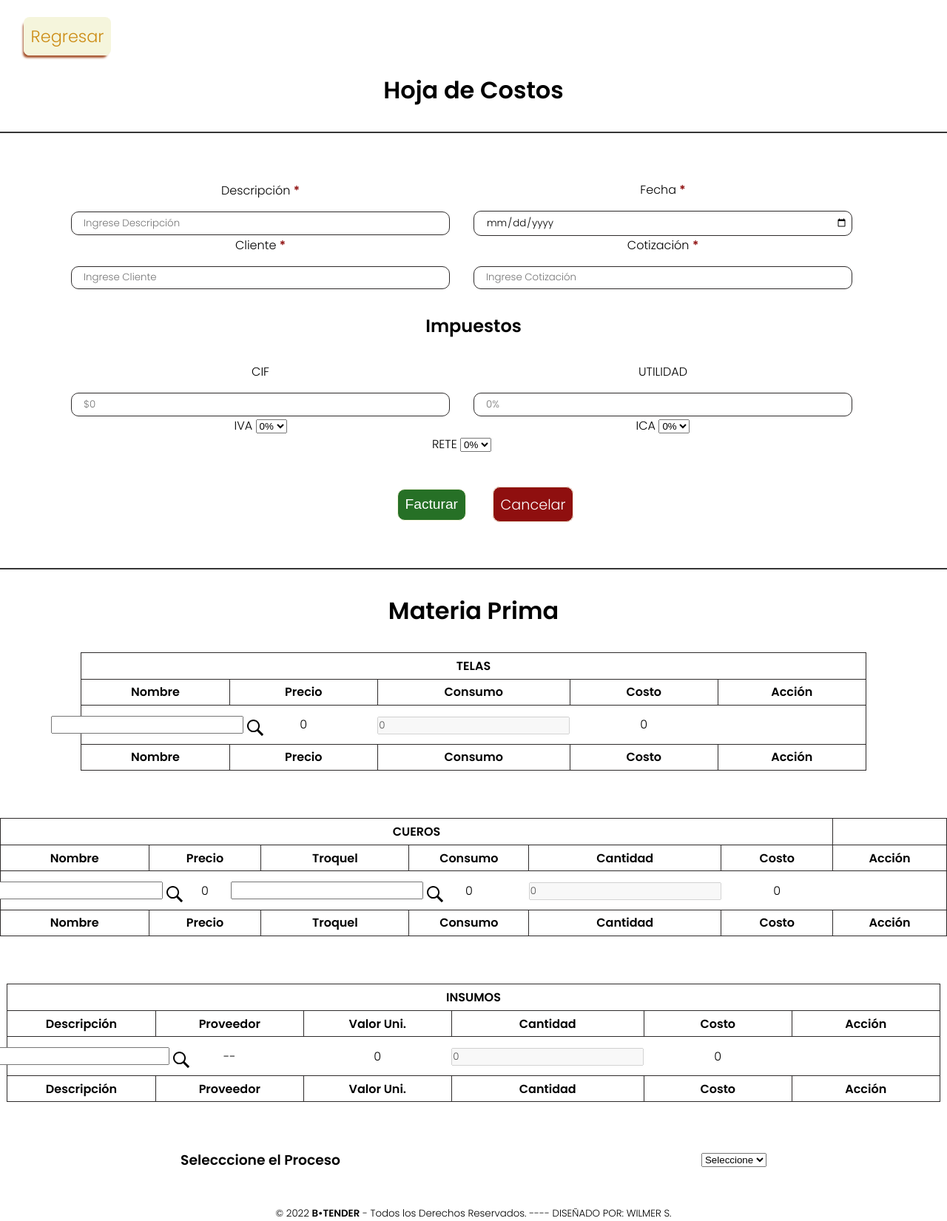
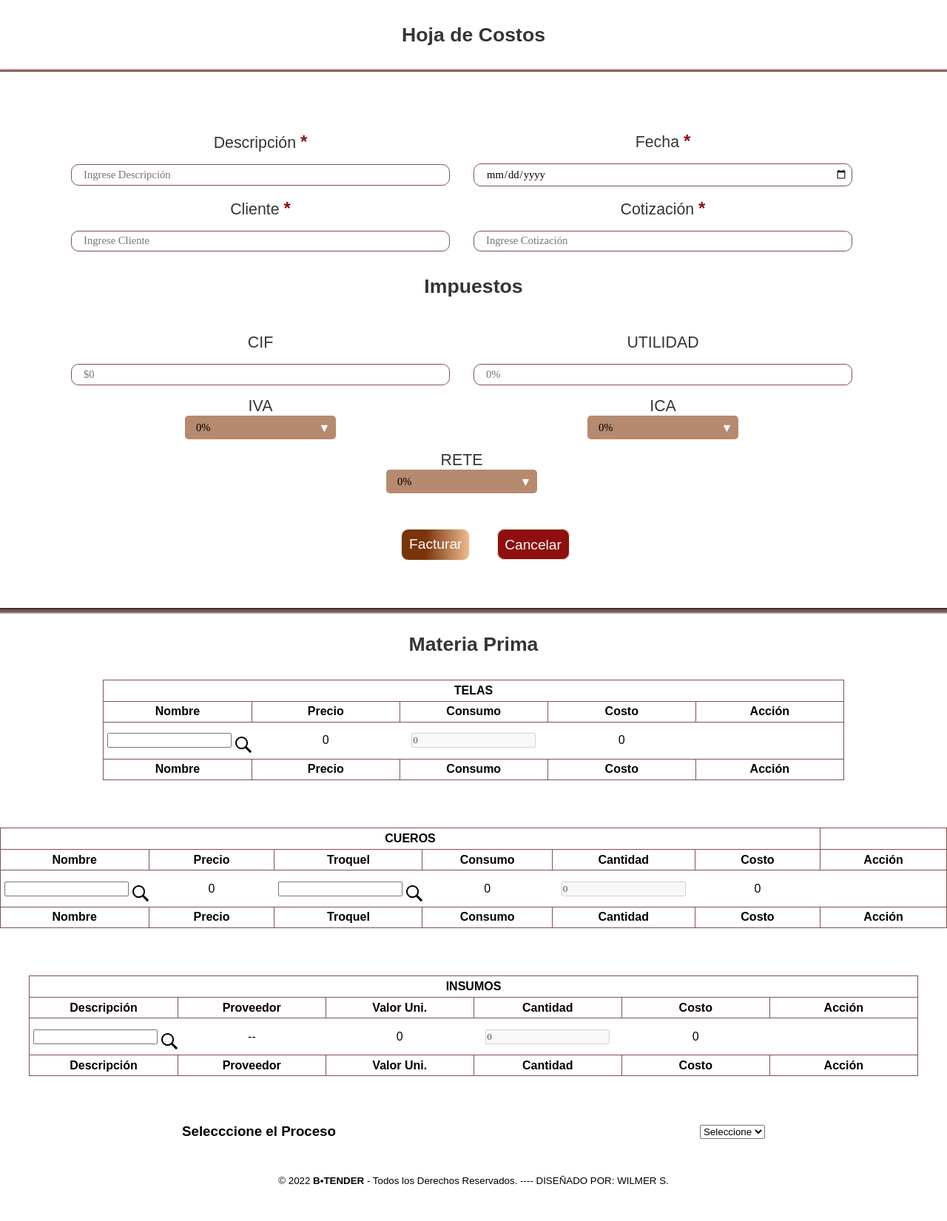
Before and after one commit to WilSotoA/btender, a PHP site: page /costos.php in a window 1280 px wide. Shown: the whole page at 74% size. After the commit the page ends 1601 px from the top, so only its background shows below. Run offline with PHP 8.4, Linux system fonts and the light colour scheme; data that the repository does not hold is empty.

Commit message:
Agregando estilos

```diff
--- a/costos.php
+++ b/costos.php
@@ -14,13 +14,11 @@ include "include/conexion.php";
     <meta name="viewport" content="width=device-width, initial-scale=1.0">
     <title>Hoja de Costos B●TENDER</title>
     <link rel="stylesheet" href="css/costos.css">
+    <link rel="shortcut icon" href="src/favicon.jpg" type="image/x-icon">
 
 </head>
 
 <body>
-    <div class="container__back">
-        <a href="#" class="back">Regresar</a>
-    </div>
     <!-- modales -->
     <section class="modal modal--telas">
         <div class="modal__container">
@@ -239,7 +237,7 @@ include "include/conexion.php";
             </div>
             <div class="item__factura">
                 <label for="fecha">Fecha <span class="required"> *</span></label>
-                <input class="ipt__factura" type="date" name="fecha" id="fecha" placeholder="Ingrese la fecha" required>
+                <input class="ipt__factura ipt__factura--date" type="date" name="fecha" id="fecha" placeholder="Ingrese la fecha" required>
             </div>
             <div class="item__factura">
                 <label for="cliente">Cliente <span class="required"> *</span></label>
@@ -258,10 +256,11 @@ include "include/conexion.php";
                 <label for="utilidad">UTILIDAD</label>
                     <input type="number" name="utilidad" id="utilidad" class="ipt__factura" placeholder="0%" step="0.01">
             </div>
-            <div class="item__factura">
+            <div class="item__factura item__factura--selects">
                 <label for="iva">IVA</label>
+                <div class="select__factura">
                 <select name="iva" id="iva" class="list__factura">
-                <option value="0" class="option__procesos">0%</option>
+                <option value="0" class="option__procesos" >0%</option>
                     <?php
                     $sql = mysqli_query($conex, "SELECT * FROM impuestos where Impuesto = 'IVA'");
                     $result = mysqli_num_rows($sql);
@@ -272,9 +271,11 @@ include "include/conexion.php";
                     }
                     ?>
                 </select>
+                </div>
             </div>
-            <div class="item__factura">
+            <div class="item__factura item__factura--selects">
                 <label for="ica">ICA</label>
+                <div class="select__factura">
                 <select name="ica" id="ica" class="list__factura">
                 <option value="0" class="option__procesos">0%</option>
                     <?php
@@ -287,9 +288,11 @@ include "include/conexion.php";
                     }
                     ?>
                 </select>
+                </div>
             </div>
-            <div class="item__factura">
+            <div class="item__factura item__factura--selects">
                 <label for="rete">RETE</label>
+                <div class="select__factura">
                 <select name="rete" id="rete" class="list__factura">
                     <option value="0" class="option__procesos">0%</option>
                     <?php
@@ -302,6 +305,7 @@ include "include/conexion.php";
                     }
                     ?>
                 </select>
+                </div>
             </div>
             <div class="container__btn">
                 <button type="sumbmit" value="Facturar" id="facturar" class="btn__factura btn__factura--facturar">Facturar</button>
--- a/css/costos.css
+++ b/css/costos.css
@@ -1,9 +1,14 @@
-@import url('https://fonts.googleapis.com/css2?family=Poppins:ital,wght@0,300;0,600;1,700&family=Roboto:wght@300;400;700&display=swap');
 :root{
     --rojo: rgb(143, 15, 15);
     --marron: rgb(204, 140, 21);
     --verde: rgb(38, 112, 38);
     --blanco: rgb(255, 255, 255);
+    --titulos: rgb(55, 52, 53);
+    --bordes: rgb(123, 84, 81);
+    --headtabla: rgb(255, 255, 255);
+    --colorletra: rgb(247, 149, 62);
+    --fontcentury: "Century Gothic";
+    --fontaarial: "Arial";
 }
 *{
     margin: 0;
@@ -11,37 +16,27 @@
     box-sizing: border-box;
     list-style: none;
     text-decoration: none;
+    font-family: var(--fontaarial);
 }
 body{
-    font-family: "poppins";
     overflow-x: hidden;
 }
-.container__back{
-    width: 100%;
-    margin: 2rem;
+label{
+    color: var(--titulos);
+    font-size: 16pt;
 }
-.back{
-    color: var(--marron);
-    padding: 0.6rem;
-    border-radius: 8px;
-    background-color: beige;
-    font-size: 1.4rem;
-    font-weight: 300;
-    box-shadow: -3px 5px 3px -2px rgb(165, 81, 42);
-    -webkit-border-radius: 8px;
-    -moz-border-radius: 8px;
-    -ms-border-radius: 8px;
-    -o-border-radius: 8px;
-}
-
+/* formulario con inputs y boton facturar y cancelar */
 .form{
-border-top: 2px solid rgb(53, 53, 53);
+border-top: 2px solid var(--bordes);
+box-shadow: 2px 2px 2px 3px var(--bordes);
 }
 .title{
     margin: 2rem 0;
     text-align: center;
     width: 100%;
-
+    color: var(--titulos);
+    font-size: 20pt;
+    font-family: var(--fontaarial);
 }
 .factura{
     margin: 0 auto;
@@ -58,10 +53,12 @@ border-top: 2px solid rgb(53, 53, 53);
 .required{
     color: var(--rojo);
     font-weight: bolder;
+    font-size: 1.5rem;
 }
 .item__factura{
     width: 40%;
     margin-right: 2rem;
+    margin-top: 1rem;
 }
 .ipt__factura{
     width: 100%;
@@ -73,8 +70,86 @@ border-top: 2px solid rgb(53, 53, 53);
     -moz-border-radius: 10px;
     -ms-border-radius: 10px;
     -o-border-radius: 10px;
-    font-family: "poppins";
-    border: 1px solid rgb(45, 42, 42);
+    font-family: var(--fontcentury);
+    font-size: 11pt;
+    border: 1px solid var(--bordes);
+    transition: border, background-color 1s;
+    -webkit-transition: border, background-color 1s;
+    -moz-transition: border, background-color 1s;
+    -ms-transition: border, background-color 1s;
+    -o-transition: border, background-color 1s;
+}
+.ipt__factura:focus{
+    border: 2px solid var(--bordes);
+    color: var(--marron);
+    background-color: rgb(243, 228, 211);
+    outline: none;
+    transition: border, background-color 0.5s;
+    -webkit-transition: border, background-color 0.5s;
+    -moz-transition: border, background-color 0.5s;
+    -ms-transition: border, background-color 0.5s;
+    -o-transition: border, background-color 0.5s;
+}
+.item__factura--selects{
+    display: flex;
+    flex-direction: column;
+    justify-content: center;
+    align-items: center;
+}
+.list__factura{
+    appearance: none;
+    width: 100%;
+    background-color: transparent;
+    font-family: var(--fontcentury);
+    font-size: 11pt;
+    outline: 0;
+    border: 0!important;
+    box-shadow: none;
+    background-image: none;
+}
+.list__factura::-mz-expand{
+    display: none;
+}
+.select__factura{
+    border-radius: 5px;
+    position: relative;
+    display: flex;
+    overflow: hidden;
+    color: var(--blanco);
+    width: 40%;
+    background-color: rgba(161, 107, 73, 0.788);
+    padding: 0.5rem;
+    -webkit-border-radius: 5px;
+    -moz-border-radius: 5px;
+    -ms-border-radius: 5px;
+    -o-border-radius: 5px;
+}
+.list__factura{
+    flex: 1;
+    padding: 0 .5em;
+    cursor: pointer;
+}
+.select__factura::after{
+    content: '▼';
+    position: absolute;
+    top: 7;
+    right: 0;
+    padding: 0 0.5em;
+    pointer-events: none;
+    transition: .25s all ease;
+    -webkit-transition: .25s all ease;
+    -moz-transition: .25s all ease;
+    -ms-transition: .25s all ease;
+    -o-transition: .25s all ease;
+}
+
+.select__factura:hover::after{
+    color: burlywood;
+    transform: rotate(180deg);
+    -webkit-transform: rotate(180deg);
+    -moz-transform: rotate(180deg);
+    -ms-transform: rotate(180deg);
+    -o-transform: rotate(180deg);
 }
 .container__btn{
     width: 100%;
@@ -95,7 +170,8 @@ border-top: 2px solid rgb(53, 53, 53);
     font-size: 1.2rem;
 }
 .btn__factura--facturar{
-    background-color: var(--verde);
+    background: rgb(121,52,9);
+background: linear-gradient(90deg, rgba(121,52,9,1) 35%, rgb(238, 187, 145) 100%);
     color: var(--blanco);
     cursor: pointer;
 }
@@ -218,8 +311,9 @@ border-top: 2px solid rgb(53, 53, 53);
     flex-wrap: wrap;
 }
 th,tr{
-border:1px solid rgb(45, 42, 42);
+border: 1.9px solid var(--bordes);
 padding: 0.3rem;
+background-color: white;
 }
 th{
     min-width: 20%;
```
Also changed, not shown: other parts of css/costos.css (+28 -10 lines), src/favicon.jpg (added), src/iconop.png (added), src/img.ico (added), src/logobtender.PNG (added).
